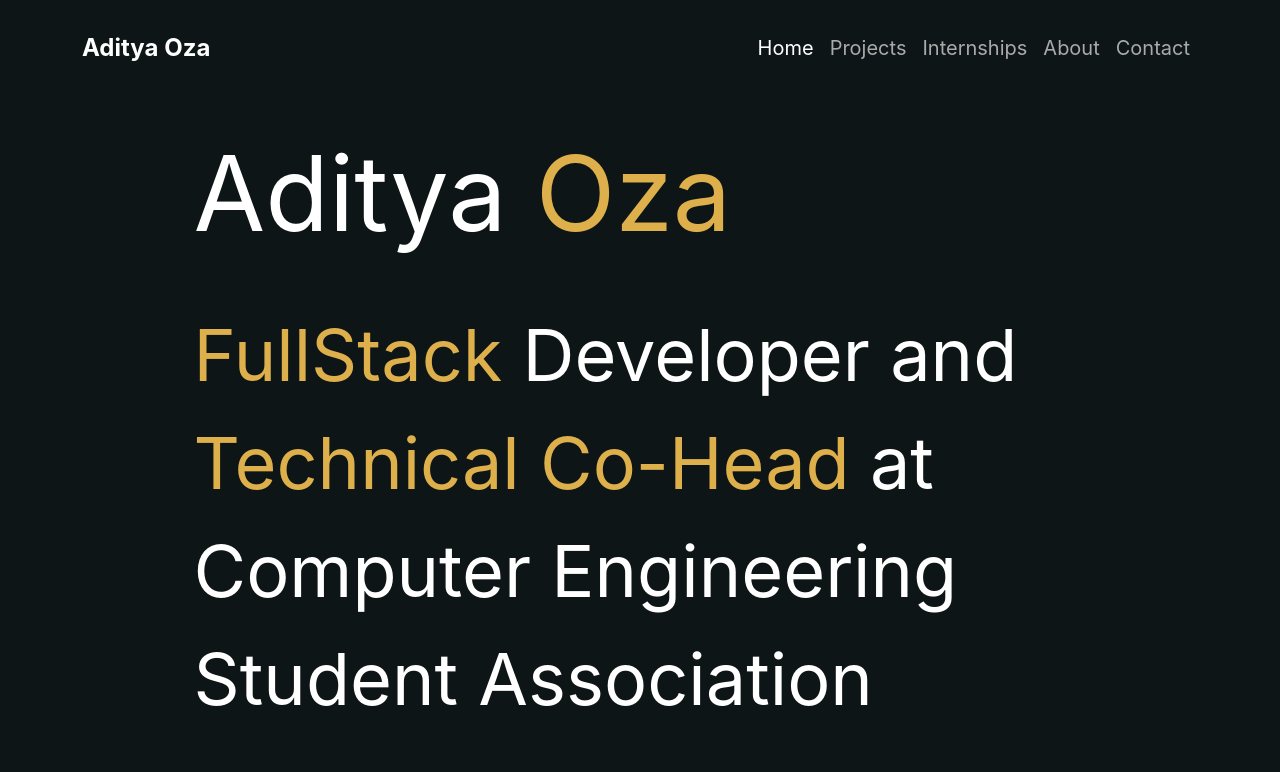
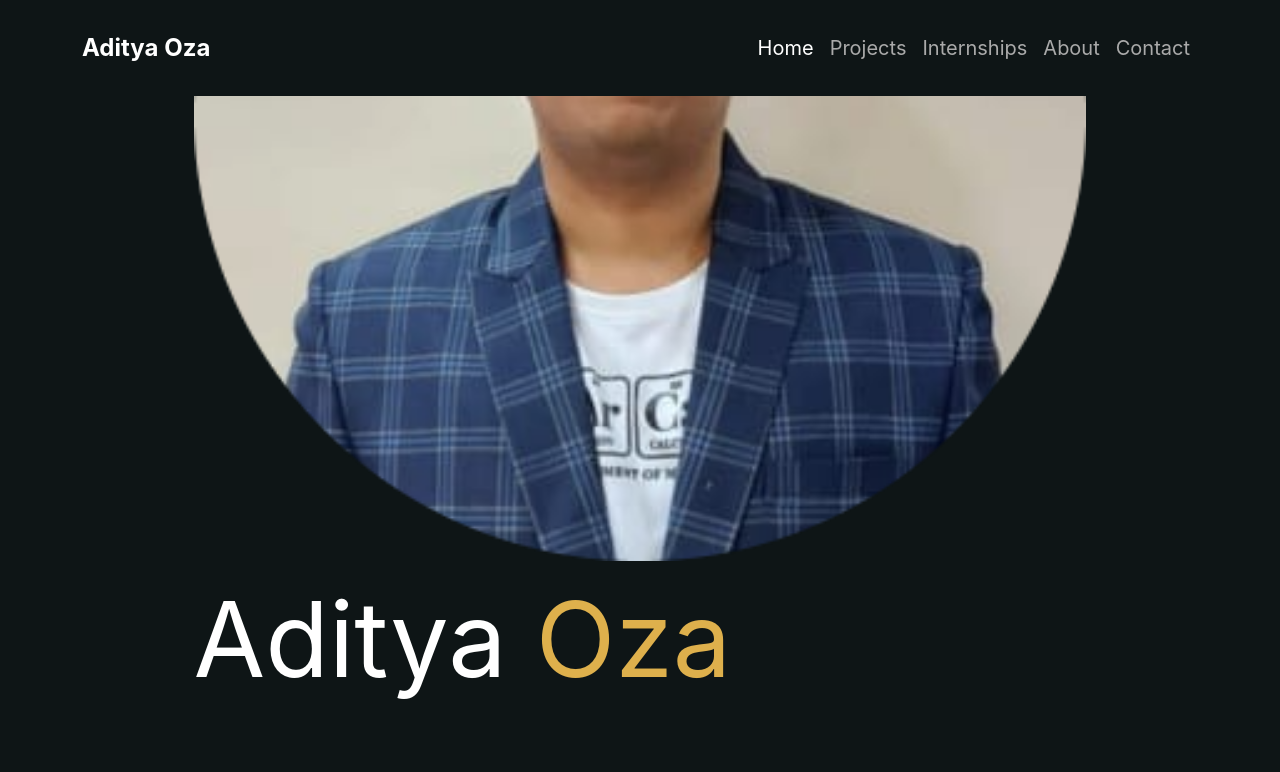
Before and after one commit to Adityaoza93/Portfolio, a React (Create React App) app: page / in a window 1280 px wide. Shown: the top 772 px of the page. Built offline with nearby package versions, Linux system fonts and the light colour scheme.

Commit message:
Update Home.js

```diff
--- a/src/pages/Home.js
+++ b/src/pages/Home.js
@@ -5,6 +5,7 @@ import profile from "./profile.png";
 const Home = () => {
   return (
     <div className="home my-4">
+      <img src={profile} alt="this is profile image" />
       <motion.div
         className="name"
         initial={{
```
